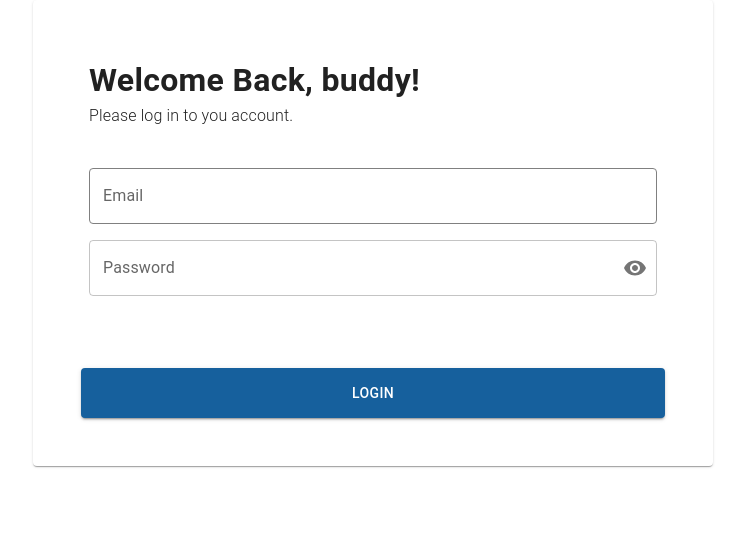
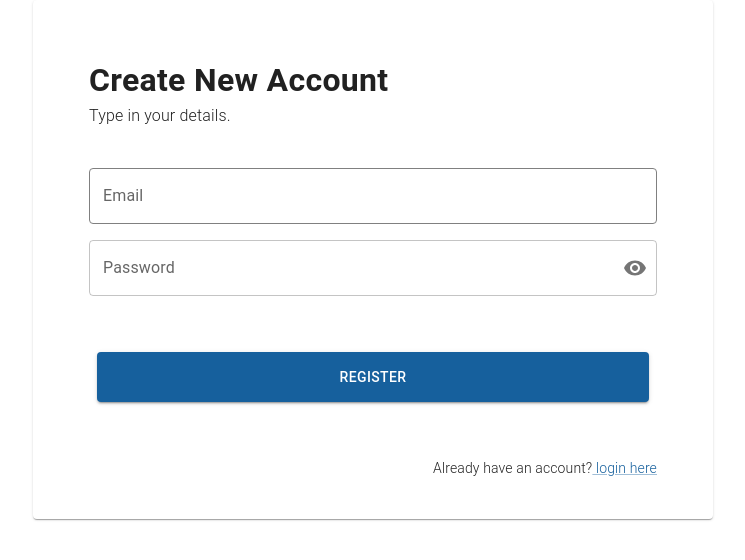
Before and after one commit to caezaocta/labor-winner, a React (Create React App) app: page / in a window 1280 px wide. Shown: the top 560 px of the page, without its empty margins (267-1012 px from the left). Built offline with nearby package versions, Linux system fonts and the light colour scheme.

Commit message:
register and login account done

```diff
--- a/src/App.js
+++ b/src/App.js
@@ -1,5 +1,8 @@
+import * as React from 'react';
 import Login from '../src/pages/Login'
+import Register from '../src/pages/Register'
 import { ThemeProvider, createTheme } from '@mui/material/styles';
+import { useState } from 'react'
 
 const theme = createTheme({
   palette: {
@@ -21,7 +24,8 @@ function App() {
   return (
     <ThemeProvider theme={theme}>
       <div className="App">
-        <Login />
+        <Register />
+        {/* <Login /> */}
       </div>
     </ThemeProvider>
   );
--- a/src/pages/Login/index.js
+++ b/src/pages/Login/index.js
@@ -14,7 +14,9 @@ import OutlinedInput from '@mui/material/OutlinedInput';
 import Visibility from '@mui/icons-material/Visibility';
 import VisibilityOff from '@mui/icons-material/VisibilityOff';
 import { styled } from '@mui/material/styles';
-
+import { useState } from 'react'
+import Alert from '@mui/material/Alert'
+import Landing from '../Landing'
 
 const CustomInput = styled(TextField)({
     '& label.Mui-focused': {
@@ -46,8 +48,14 @@ const Login = () => {
         showPassword: false,
     });
 
-    const handleChange = (prop) => (event) => {
-        setValues({ ...values, [prop]: event.target.value });
+    const [emailLog, setEmailLog] = useState('');
+    const [passwordLog, setPasswordLog] = useState('')
+    const [flag, setFlag] = useState(false)
+    const [home, setHome] = useState(true)
+
+    const handleChange = (prop) => (e) => {
+        setValues({ ...values, [prop]: e.target.value });
+        setPasswordLog(e.target.value);
     };
 
     const handleClickShowPassword = () => {
@@ -61,10 +69,30 @@ const Login = () => {
         event.preventDefault();
     };
 
+    const handleLogin = (e) => {
+        e.preventDefault();
+
+        let email = localStorage.getItem('Email').replace(/"/g, "");
+        let password = localStorage.getItem('Password').replace(/"/g, "");
+
+        if (!emailLog || !passwordLog) {
+            setFlag(true)
+            console.log('Empty');
+        } else if (emailLog !== email || passwordLog !== password) {
+            setFlag(true)
+        } else {
+            setHome(!home)
+            setFlag(false)
+        }
+    }
+
 
 
     return (
-        <Box sx={{ display: 'flex', justifyContent: 'center' }}>
+        <>
+            {
+                home ? (
+                    <Box sx={{ display: 'flex', justifyContent: 'center' }} >
                         <Card sx={{ minWidth: 600, padding: 5 }}>
                             <CardContent sx={{ display: 'block' }}>
                                 <Typography sx={{ fontSize: 32, fontWeight: 'bold' }} component="div">
@@ -73,7 +101,8 @@ const Login = () => {
                                 <Typography sx={{ fontSize: 16, fontWeight: 'light' }} component="div">
                                     Please log in to you account.
                                 </Typography>
-                    <form>
+
+                                <form onSubmit={handleLogin}>
                                     <div>
                                         <CustomInput
                                             sx={{ marginTop: 5 }}
@@ -81,6 +110,7 @@ const Login = () => {
                                             id="email"
                                             type="email"
                                             fullWidth
+                                            onChange={(e) => setEmailLog(e.target.value)}
 
                                         />
                                         <FormControl sx={{ marginTop: 2, }} variant="outlined" fullWidth>
@@ -107,16 +137,25 @@ const Login = () => {
                                             />
                                         </FormControl>
                                     </div>
+                                    {flag && (
+                                        <Alert severity="error" fullWidth sx={{ marginTop: '20px' }}>
+                                            Please fill every field
+                                        </Alert>
+                                    )}
+                                    <CardActions>
+                                        <Button sx={{ marginTop: 6, height: '50px' }} variant="contained" fullWidth type='submit'>Login</Button>
+                                    </CardActions>
                                 </form>
 
 
                             </CardContent>
 
-                <CardActions>
-                    <Button sx={{ marginTop: 6, height: '50px' }} variant="contained" fullWidth>Login</Button>
-                </CardActions>
                         </Card>
-        </Box>
+                    </Box >
+                ) : (
+                    <Landing />
+                )}
+        </>
     )
 }
 
--- a/src/pages/Register/index.js
+++ b/src/pages/Register/index.js
@@ -14,6 +14,11 @@ import OutlinedInput from '@mui/material/OutlinedInput';
 import Visibility from '@mui/icons-material/Visibility';
 import VisibilityOff from '@mui/icons-material/VisibilityOff';
 import { styled } from '@mui/material/styles';
+import { useState } from 'react'
+import Alert from '@mui/material/Alert'
+import Link from '@mui/material/Link'
+import Login from '../Login'
+
 
 
 const CustomInput = styled(TextField)({
@@ -46,8 +51,15 @@ const Register = () => {
         showPassword: false,
     });
 
-    const handleChange = (prop) => (event) => {
-        setValues({ ...values, [prop]: event.target.value });
+
+    const [email, setEmail] = useState('');
+    const [password, setPassword] = useState('')
+    const [flag, setFlag] = useState(false)
+    const [login, setLogin] = useState(true)
+
+    const handleChange = (prop) => (e) => {
+        setPassword(e.target.value);
+        setValues({ ...values, [prop]: e.target.value });
     };
 
     const handleClickShowPassword = () => {
@@ -61,9 +73,29 @@ const Register = () => {
         event.preventDefault();
     };
 
+    const handleSubmit = (e) => {
+        e.preventDefault()
+
+        if (!email || !password) {
+            setFlag(true)
+        } else {
+            setFlag(false)
+            localStorage.setItem('Email', JSON.stringify(email))
+            localStorage.setItem('Password', JSON.stringify(password))
+
+            console.log("Register data saved to local storage");
+            setLogin(!login)
+        }
+    }
+
+    const handleClick = () => {
+        setLogin(!login)
+    }
 
 
     return (
+        <>
+            {login ? (
                 <Box sx={{ display: 'flex', justifyContent: 'center' }}>
                     <Card sx={{ minWidth: 600, padding: 5 }}>
                         <CardContent sx={{ display: 'block' }}>
@@ -73,7 +105,8 @@ const Register = () => {
                             <Typography sx={{ fontSize: 16, fontWeight: 'light' }} component="div">
                                 Type in your details.
                             </Typography>
-                    <form>
+
+                            <form onSubmit={handleSubmit}>
                                 <div>
                                     <CustomInput
                                         sx={{ marginTop: 5 }}
@@ -82,11 +115,11 @@ const Register = () => {
                                         type="email"
                                         fullWidth
 
+                                        onChange={(e) => setEmail(e.target.value)}
                                     />
                                     <FormControl sx={{ marginTop: 2, }} variant="outlined" fullWidth>
                                         <InputLabel htmlFor="outlined-adornment-password">Password</InputLabel>
                                         <OutlinedInput
-
                                             id="outlined-adornment-password"
                                             type={values.showPassword ? 'text' : 'password'}
                                             value={values.password}
@@ -107,16 +140,37 @@ const Register = () => {
                                         />
                                     </FormControl>
                                 </div>
+
+
+
+                                {flag && (
+                                    <Alert severity="error" fullWidth sx={{ marginTop: '20px' }}>
+                                        Please fill every field
+                                    </Alert>
+                                )}
+
+
+
+
+                                <CardActions>
+                                    <Button sx={{ marginTop: 6, height: '50px' }} variant="contained" fullWidth type="submit" >Register</Button>
+                                </CardActions>
+
+                                <Typography sx={{ fontWeight: 'light', fontSize: '14px', marginTop: 6, float: 'right' }}>
+                                    Already have an account?
+                                    <Link sx={{ cursor: 'pointer', fontColor: 'primary' }} onClick={handleClick}> login here</Link>
+                                </Typography>
                             </form>
-
 
                         </CardContent>
 
-                <CardActions>
-                    <Button sx={{ marginTop: 6, height: '50px' }} variant="contained" fullWidth>Register</Button>
-                </CardActions>
+
                     </Card>
                 </Box>
+            ) : (
+                <Login></Login>
+            )}
+        </>
     )
 }
 
```
Also changed, not shown: src/components/atoms/Button/Button.js (deleted). Lines whose indentation alone changed are shown as unchanged.
